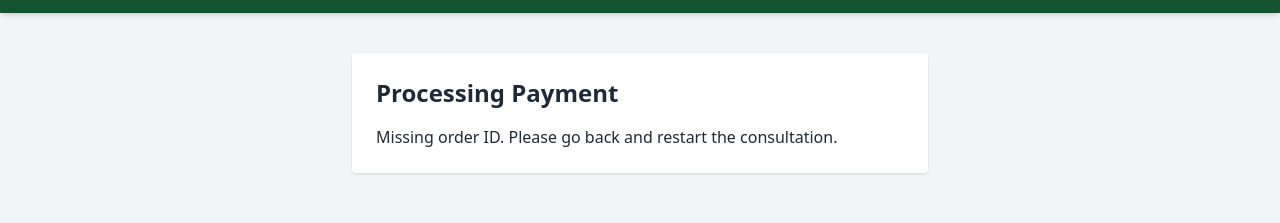
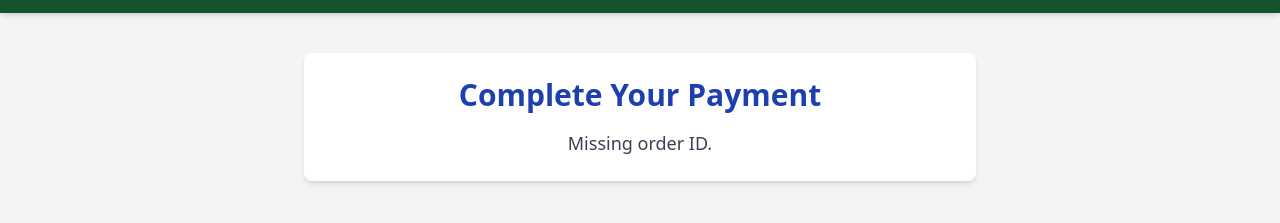
Before and after one commit to Pharmalogicchemist/pharmalogic-frontend, a website: page payment.html in a window 1280 px wide. Shown: the part 59-282 px from the top of the page. Drawn offline with nearby package versions, Linux system fonts and the light colour scheme.

Commit message:
Update payment.html

```diff
--- a/payment.html
+++ b/payment.html
@@ -1,64 +1,78 @@
 <!DOCTYPE html>
 <html lang="en">
+
 <head>
   <meta charset="UTF-8" />
-  <meta name="viewport" content="width=device-width, initial-scale=1.0" />
+  <meta name="viewport" content="width=device-width, initial-scale=1" />
   <title>Payment - PharmaLogic</title>
   <script src="https://cdn.tailwindcss.com"></script>
+  <script src="https://js.stripe.com/v3/"></script>
 </head>
 
-<body class="bg-gray-100 text-gray-800">
+<body class="bg-gray-100 text-gray-900">
+
+  <!-- HEADER -->
   <div class="bg-green-900 text-white px-6 py-4 flex items-center justify-between shadow-md">
-    <a href="index.html"><img src="logo.jpeg" alt="PharmaLogic Logo" class="h-10" /></a>
+    <a href="index.html">
+      <img src="logo.jpeg" alt="PharmaLogic Logo" class="h-10" />
+    </a>
     <a href="index.html" class="bg-white text-blue-900 font-semibold px-4 py-2 rounded hover:bg-gray-100">Home</a>
   </div>
 
-  <div class="max-w-xl mx-auto p-6 bg-white shadow mt-10 rounded">
-    <h1 class="text-2xl font-bold mb-4">Processing Payment</h1>
-    <p id="status">Please wait while we redirect you to secure payment...</p>
+  <!-- MAIN CONTAINER -->
+  <div class="max-w-2xl mx-auto bg-white shadow-md rounded-lg p-6 mt-10">
+    <h1 class="text-3xl font-bold text-center text-blue-800 mb-4">Complete Your Payment</h1>
+
+    <p id="loading" class="text-center text-gray-700 text-lg">
+      Preparing your payment session…
+    </p>
+
+    <p id="error-message" class="hidden text-center text-red-600 font-semibold mt-4"></p>
   </div>
 
   <script>
-    async function startPayment() {
+    document.addEventListener("DOMContentLoaded", async () => {
+      /** Get order_id from URL **/
       const params = new URLSearchParams(window.location.search);
       const orderId = params.get("order_id");
 
       if (!orderId) {
-        document.getElementById("status").textContent =
-          "Missing order ID. Please go back and restart the consultation.";
+        document.getElementById("loading").innerText = "Missing order ID.";
         return;
       }
 
+      console.log("Order ID:", orderId);
+
       try {
+        /** Create Stripe checkout session **/
         const res = await fetch("/api/create-checkout-session", {
           method: "POST",
           headers: { "Content-Type": "application/json" },
-          body: JSON.stringify({
-            order_id: Number(orderId),
-            success_url: window.location.origin + "/order-success.html?order_id=" + orderId,
-            cancel_url: window.location.origin + "/order-failed.html?order_id=" + orderId
-          })
+          body: JSON.stringify({ order_id: orderId })
         });
 
         const data = await res.json();
 
-        if (!data.success || !data.url) {
-          console.error("Stripe session error:", data);
-          document.getElementById("status").textContent =
-            "Unable to start payment. Please contact support.";
+        if (!data.success || !data.sessionId || !data.publicKey) {
+          document.getElementById("loading").classList.add("hidden");
+          document.getElementById("error-message").classList.remove("hidden");
+          document.getElementById("error-message").innerText =
+            data.message || "Unable to create payment session.";
           return;
         }
 
-        // Redirect to Stripe Checkout
-        window.location.href = data.url;
+        /** Redirect to Stripe Checkout **/
+        const stripe = Stripe(data.publicKey);
+        stripe.redirectToCheckout({ sessionId: data.sessionId });
+
       } catch (err) {
-        console.error(err);
-        document.getElementById("status").textContent =
-          "Server error while starting payment.";
+        document.getElementById("loading").classList.add("hidden");
+        document.getElementById("error-message").classList.remove("hidden");
+        document.getElementById("error-message").innerText =
+          "Server error: " + err.message;
       }
-    }
+    });
+  </script>
 
-    startPayment();
-  </script>
 </body>
 </html>
```
